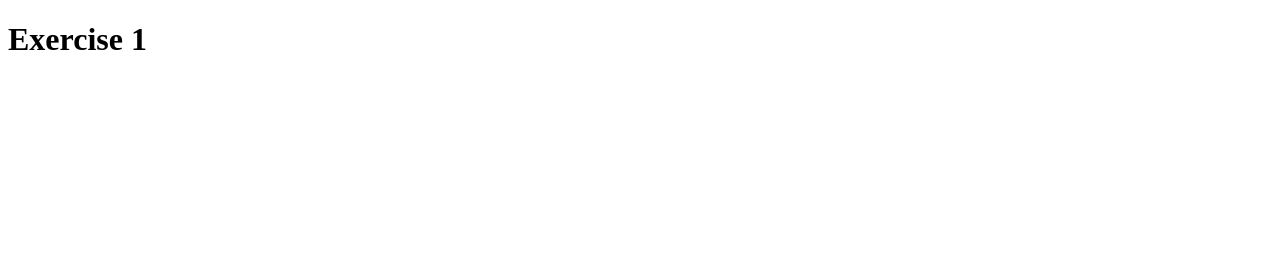
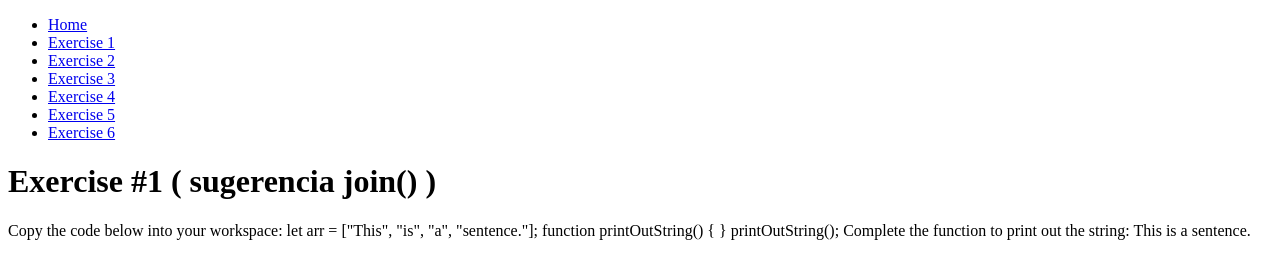
Before and after one commit to HibethTorres/practice-exercises-javascript, a plain HTML site: page Exercise 1/index.html in a window 1280 px wide. Drawn offline with Linux system fonts and the light colour scheme.

Commit message:
fix: HTML files started

```diff
--- a/Exercise 1/index.html
+++ b/Exercise 1/index.html
@@ -3,10 +3,33 @@
 <head>
     <meta charset="UTF-8">
     <meta name="viewport" content="width=device-width, initial-scale=1.0">
-    <title>Document</title>
+    <title>Practice Exercises JavaScript</title>
 </head>
 <body>
-    <h1>Exercise 1</h1>
+    <header>
+        <nav>
+            <ul>
+                <li><a href="index.html">Home</a></li>
+                <li><a href="./Exercise%201/index.html">Exercise 1</a></li>
+                <li><a href="./Exercise%202/index.html">Exercise 2</a></li>
+                <li><a href="./Exercise%203/index.html">Exercise 3</a></li>
+                <li><a href="./Exercise%204/index.html">Exercise 4</a></li>
+                <li><a href="./Exercise%205/index.html">Exercise 5</a></li>
+                <li><a href="./Exercise%206/index.html">Exercise 6</a></li>
+            </ul>
+        </nav>
+    </header>
+    <h1>Exercise #1 ( sugerencia join() )</h1>
+    <p>
+    Copy the code below into your workspace:
+
+    let arr = [&quot;This&quot;, &quot;is&quot;, &quot;a&quot;, &quot;sentence.&quot;];
+    function printOutString() {
+
+    }
+    printOutString();
+
+    Complete the function to print out the string: This is a sentence.</p>
 
     <script src="script.js"></script>
 </body>
```
Also changed, not shown: Exercise 2/index.html (+14 -1 lines), Exercise 3/index.html (+15 -2 lines), Exercise 4/index.html (+15 -2 lines), Exercise 5/index.html (+15 -2 lines), Exercise 6/index.html (+26 -0 lines), index.html (+2 -1 lines).
